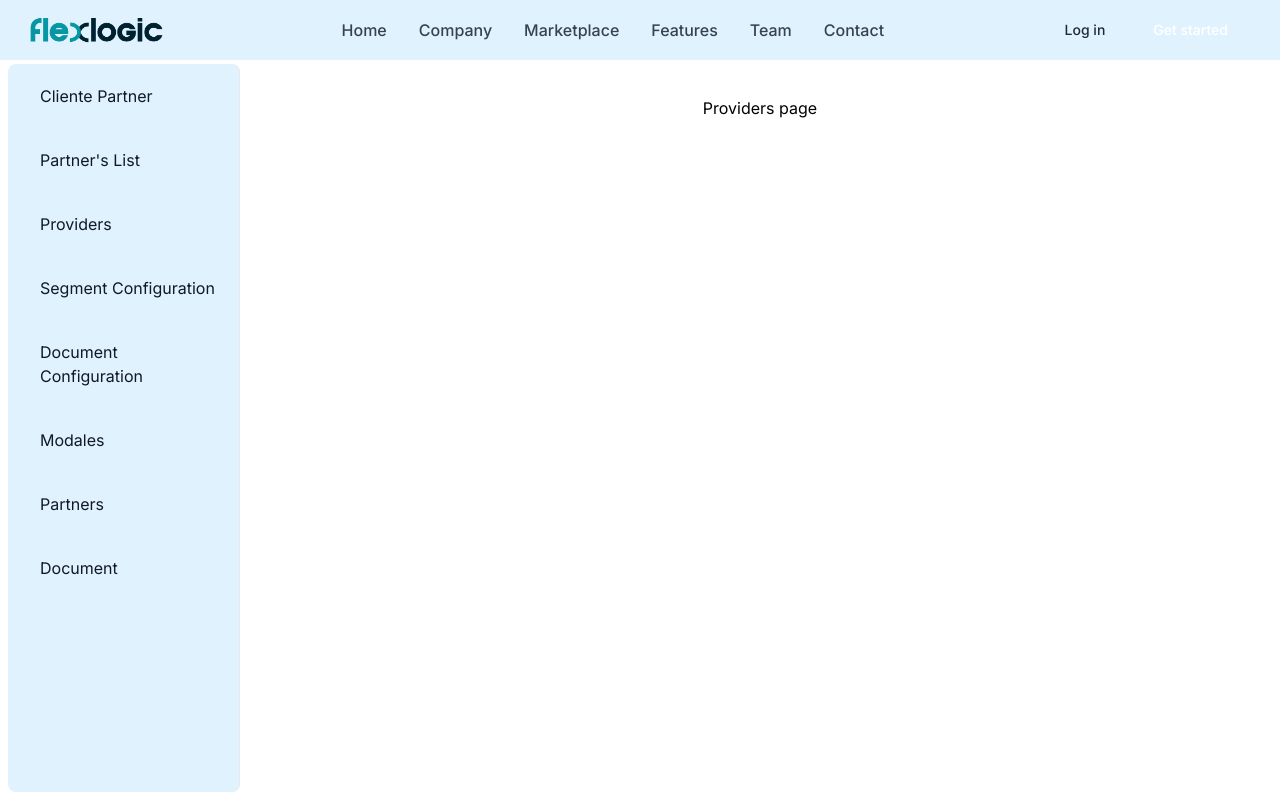
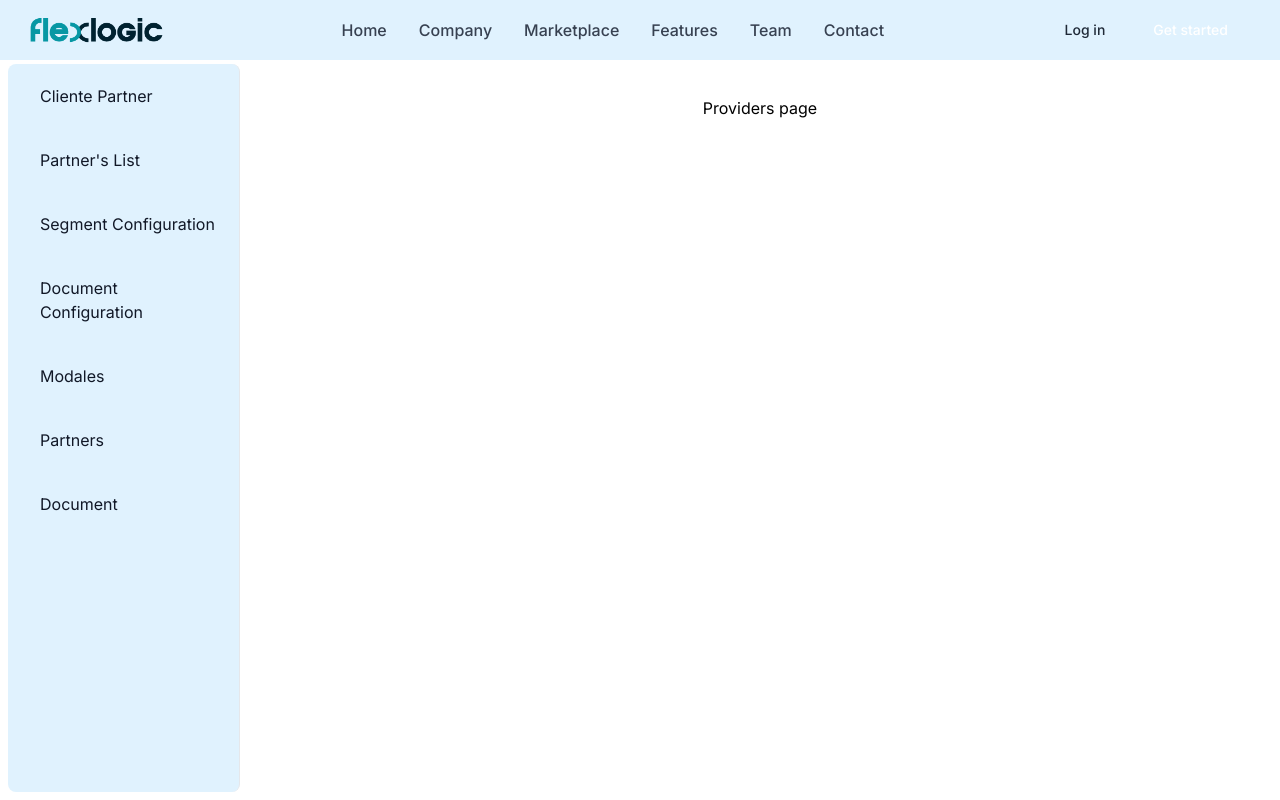
Before and after one commit to JulianJ-mtz/Pruebas_TC3005, a Next.js app: page /dashboard/providers in a window 1280 px wide. Built offline with nearby package versions, Linux system fonts and the light colour scheme.

Commit message:
remove providers from the sidebar

```diff
--- a/src/app/routes/sidebarRoutes.ts
+++ b/src/app/routes/sidebarRoutes.ts
@@ -25,7 +25,6 @@ export const routes: RoutesSidebar[] = [
     new SidebarRoute("Partner's List", "/dashboard/partners-list", [
         // new SidebarRoute("New Products", "products/new-product")
     ]),
-    new SidebarRoute("Providers", "/dashboard/providers"),
     new SidebarRoute("Segment Configuration", "/dashboard/segment-configuration"),
     new SidebarRoute("Document Configuration", "/dashboard/document-configuration"),
     new SidebarRoute("Modales", "/dashboard/modalUpload"),
```
